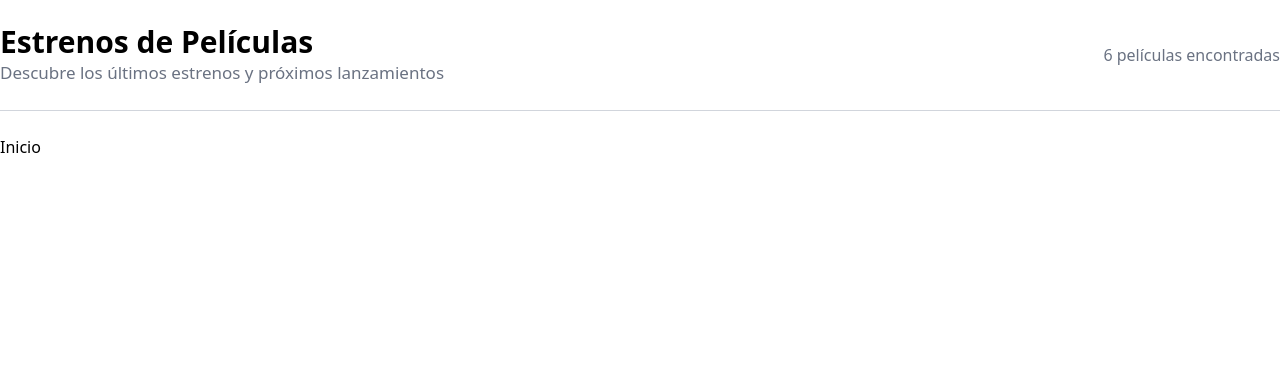
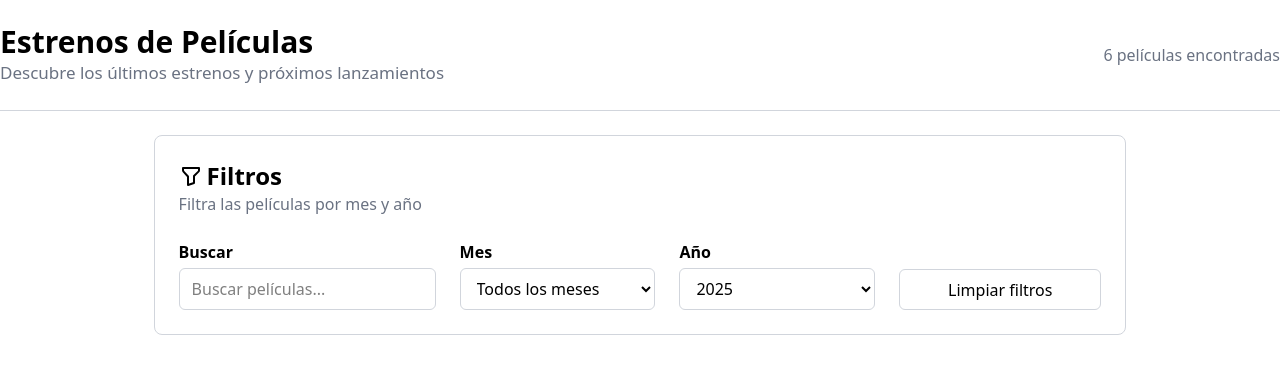
Before and after one commit to reniej-14/estrenos-de-peliculas, a React (Vite) app: page / in a window 1280 px wide. Shown: the top 374 px of the page. Built offline with nearby package versions, Linux system fonts and the light colour scheme.

Commit message:
Filtros agregados

```diff
--- /dev/null
+++ b/src/components/Filtros.tsx
@@ -0,0 +1,66 @@
+import { meses, years } from "../data/data"
+
+export default function Filtros() {
+    return (
+        <div className="border border-gray-300 rounded-lg p-6 w-[95%] md:w-[76%] mx-auto">
+            <div>
+                <div className="flex gap-1">
+                    <img src="/filter.svg" alt="imagen de filtro" />
+                    <h2 className="text-2xl font-semibold">Filtros</h2>
+                </div>
+                <p className="text-gray-500">Filtra las películas por mes y año</p>
+            </div>
+
+            <div className="mt-6 flex flex-col md:flex-row md:items-end gap-6">
+                <div className="flex flex-col gap-1 w-[100%] md:w-[260px]">
+                    <label
+                        htmlFor="buscar"
+                        className="font-semibold"
+                    >Buscar</label>
+                    <input
+                        type="text"
+                        placeholder="Buscar películas..."
+                        name="buscar" id="buscar"
+                        className="border border-gray-300 rounded-md py-2 px-3"
+                    />
+                </div>
+
+
+                <div className="flex flex-col gap-1 w-[100%] md:w-[260px]">
+                    <label
+                        htmlFor="mes"
+                        className="font-semibold"
+                    >Mes</label>
+                    <select
+                        name="mes" id="mes"
+                        className="border border-gray-300 rounded-md py-2 px-3"
+                    >
+                        <option value="todos">Todos los meses</option>
+                        {meses.map(mes => (
+                            <option value={mes}>{mes}</option>
+                        ))}
+                    </select>
+                </div>
+
+                <div className="flex flex-col gap-1 w-[100%] md:w-[260px]">
+                    <label
+                        htmlFor="year"
+                        className="font-semibold"
+                    >Año</label>
+                    <select
+                        name="year" id="year"
+                        className="border border-gray-300 rounded-md py-2 px-3"
+                    >
+                        {years.map(year => (
+                            <option value={year}>{year}</option>
+                        ))}
+                    </select>
+                </div>
+
+                <button
+                    className="border border-gray-300 rounded-md py-2 px-3 h-[41px] cursor-pointer hover:bg-gray-200 w-[100%] md:w-[260px] font-medium transition-colors"
+                >Limpiar filtros</button>
+            </div>
+        </div>
+    )
+}
--- /dev/null
+++ b/src/data/data.ts
@@ -0,0 +1,21 @@
+
+export const meses = [
+    "Enero",
+    "Febrero",
+    "Marzo",
+    "Abril",
+    "Mayo",
+    "Junio",
+    "Julio",
+    "Agosto",
+    "Septiembre",
+    "Octubre",
+    "Noviembre",
+    "Diciembre"
+]
+
+export const years = [
+    2025,
+    2024,
+    2023
+]
--- a/src/views/Inicio.tsx
+++ b/src/views/Inicio.tsx
@@ -1,7 +1,10 @@
+import Filtros from "../components/Filtros";
 
 
 export default function Inicio() {
     return (
-        <div>Inicio</div>
+        <>
+            <Filtros/>
+        </>
     )
 }
```
Also changed, not shown: public/filter.svg (added).
